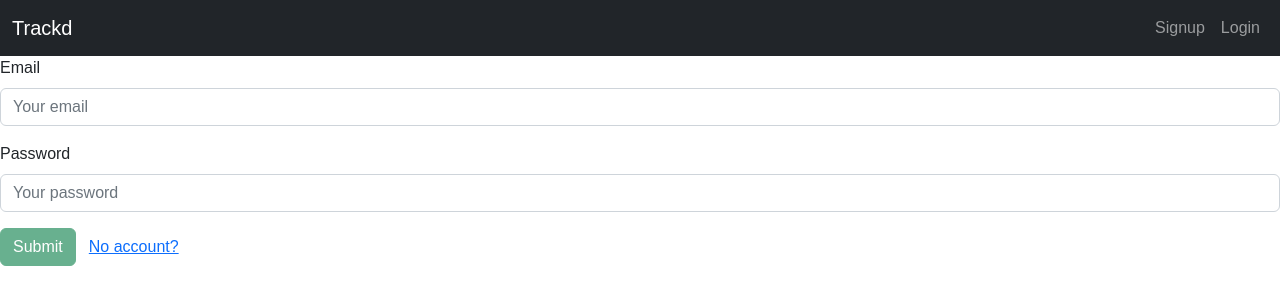
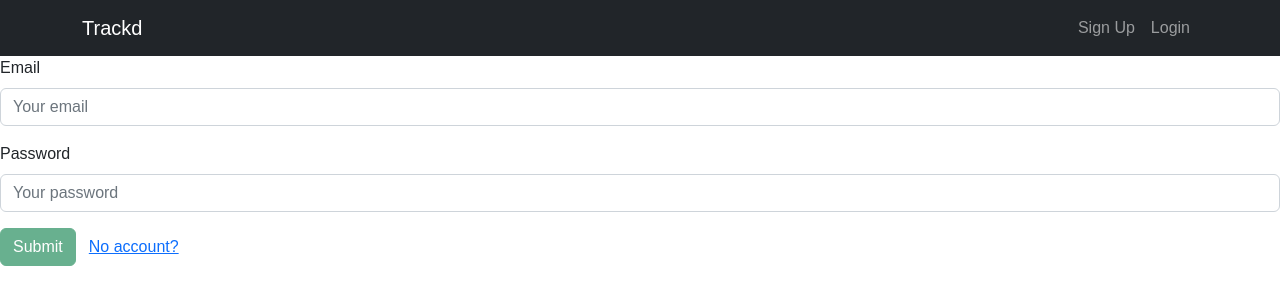
Before and after one commit to ryannarnoldd/Trackd, a React (Vite) app in the folder client/: page /login in a window 1280 px wide. Shown: the top 304 px of the page. Built offline with nearby package versions, Linux system fonts and the light colour scheme.

Commit message:
Push to test

```diff
--- a/client/src/components/Navbar.tsx
+++ b/client/src/components/Navbar.tsx
@@ -6,7 +6,7 @@ const AppNavbar = () => {
 
   return (
     <Navbar bg="dark" variant="dark" expand="lg">
-      <Container fluid>
+      <Container>
         <Navbar.Brand as={Link} to="/"> Trackd </Navbar.Brand>
 
         <Nav>
@@ -18,7 +18,7 @@ const AppNavbar = () => {
 
         {location.pathname === '/signup' || location.pathname === '/login' ? (
           <>
-            <Nav.Link as={Link} to="/signup">Signup</Nav.Link>
+            <Nav.Link as={Link} to="/signup">Sign Up</Nav.Link>
             <Nav.Link as={Link} to="/login">Login</Nav.Link>
           </>
         ) : location.pathname === '/profile' ? (
```
